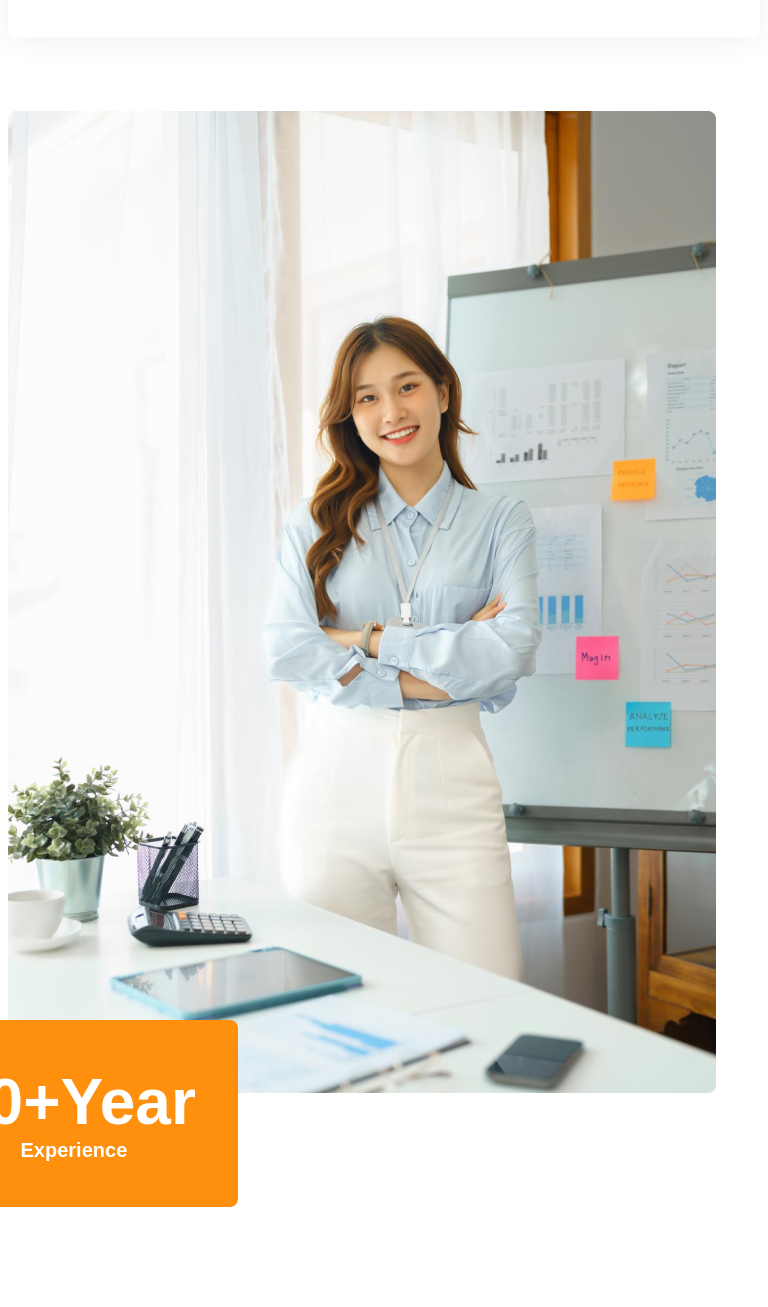
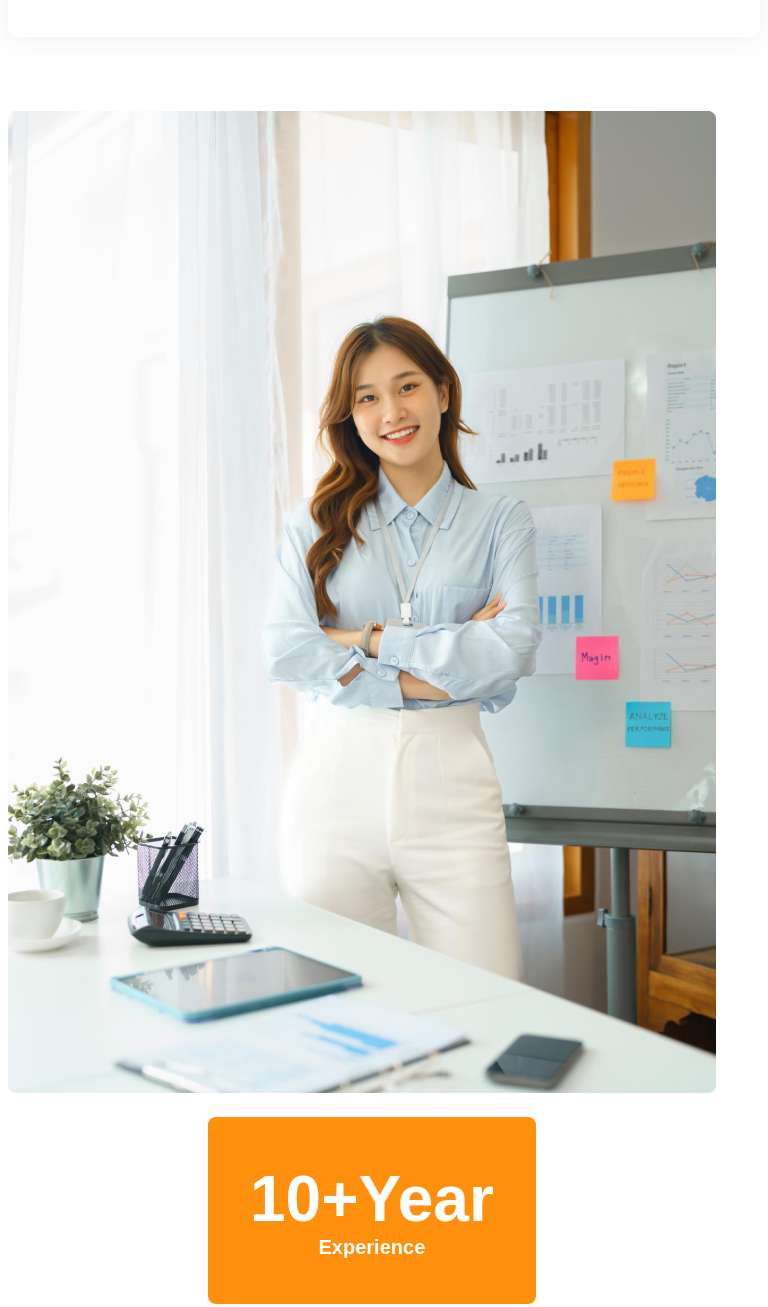
Before and after one commit to chondon787/modul-10-protfolio, a plain HTML site: page index.html in a window 768 px wide. Shown: the part 4135-5442 px from the top of the page. Drawn offline with nearby package versions, Linux system fonts and the light colour scheme.

Commit message:
added set gril

```diff
--- a/index.html
+++ b/index.html
@@ -116,7 +116,7 @@
                 <p class="dark-03">There are many variations of passages of Lorem Ipsum available, but the majority have suffered alteration in some form, by injected humour, or randomised.</p>
              </div>
         </div>
-        <div>
+        <div class="feature-architets">
             <img src="images/architect.png" alt="">
             <button id="experience-badge" class="   btn-primary">
                 <span id="experience-year">10+Year <br></span>
--- a/styles/architect.css
+++ b/styles/architect.css
@@ -60,6 +60,7 @@ main> section{
   .nav-link{
     text-decoration: none;
   }
+
   .banner, .navbar{
     max-width: 1440px;
     margin: 0px auto;
@@ -135,6 +136,9 @@ main> section{
   font-weight: 700;
 
 }
+.feature-architets img{
+  max-width: 100%;
+}
 
   /* fact stule */
 
@@ -186,7 +190,7 @@ main> section{
 
   /* Responsive banner */
   @media screen and (max-width:576px) {
-    .navbar, .nav-links, .teams {
+    .navbar, .nav-links, .teams, .feature {
         flex-direction: column;
     }
     .team-img-container, .facts-container, .sponsor-companies{
@@ -213,6 +217,9 @@ main> section{
   margin-left: 20px;
 
   }
+  .nav-item{
+    margin-bottom: 20px;
+  }
 }
 
 
@@ -229,4 +236,13 @@ main> section{
       grid-template-columns: repeat(2, 1fr);
       justify-items: center;
     }
+    #experience-badge{
+       margin-left: 200px;
+      margin-top: 20px;
+
+      }
+      .feature-architets img{
+        max-width: 100%;
+        margin: 0px auto;
+      }
   }
```
